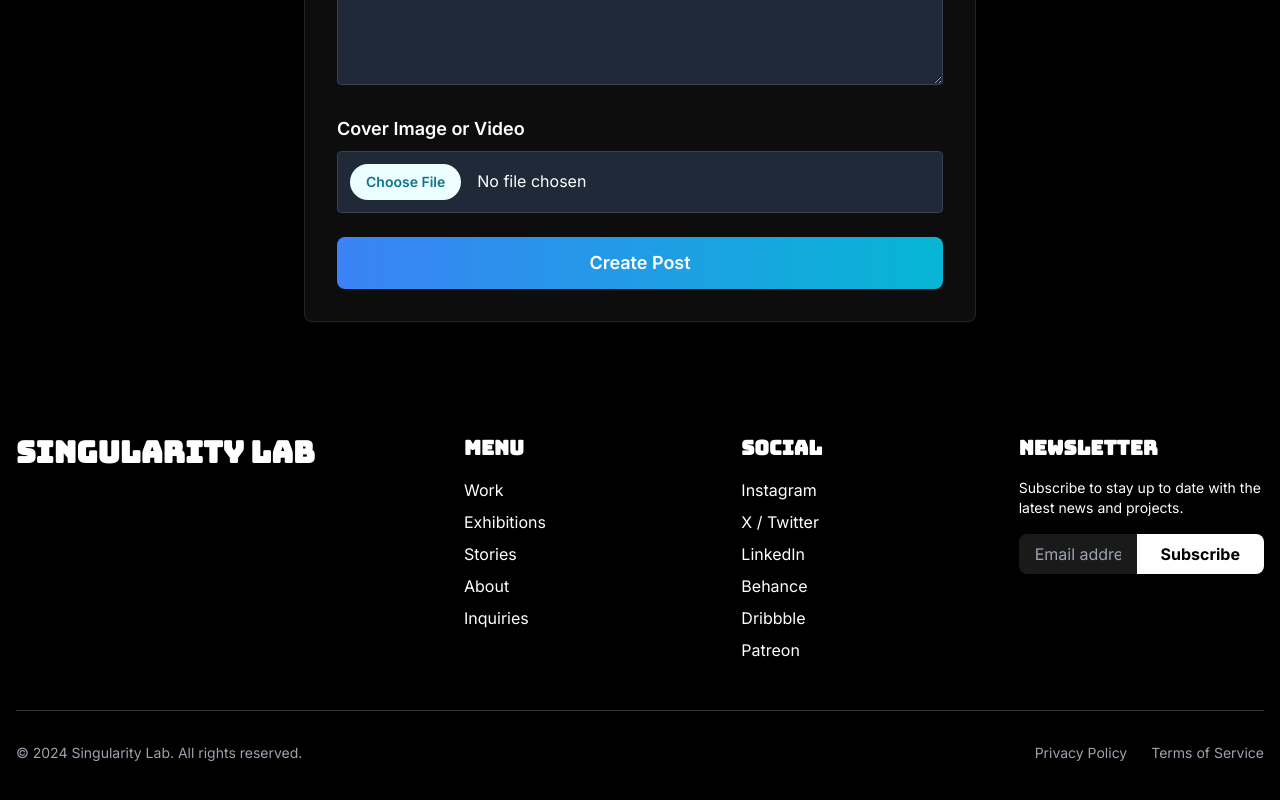
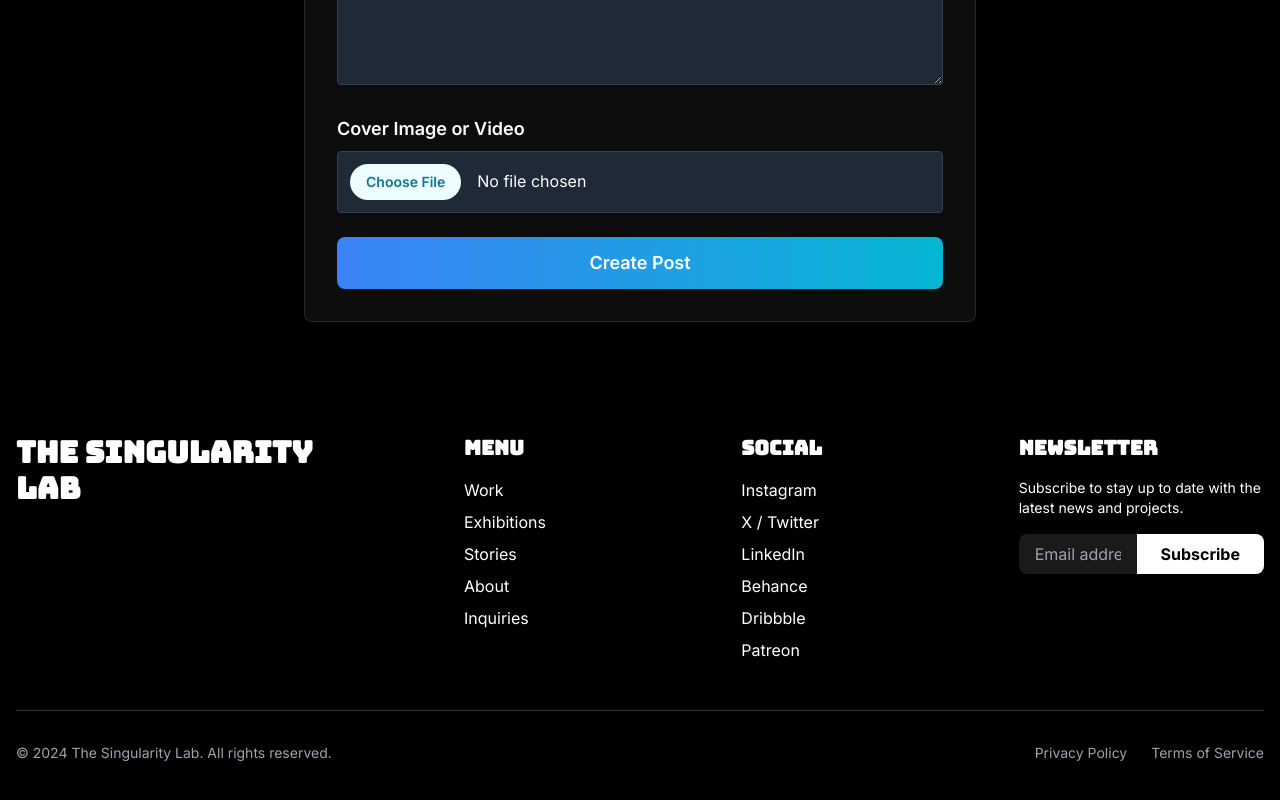
Before and after one commit to paryvendan2k26/Singularity, a React (Create React App) app: page /create-blog in a window 1280 px wide. Shown: the part 454-1254 px from the top of the page. Built offline with nearby package versions, Linux system fonts and the light colour scheme.

Commit message:
added insta and linkedin links

```diff
--- a/src/components/Footer.js
+++ b/src/components/Footer.js
@@ -54,7 +54,7 @@ const Footer = () => {
           {/* Main Title Column */}
           <div className="md:col-span-1">
             <h2 className="text-3xl md:text-3xl lg:text-3xl font-black font-heading leading-tight">
-              SINGULARITY LAB
+              The SINGULARITY LAB
             </h2>
           </div>
 
@@ -65,7 +65,7 @@ const Footer = () => {
               <h3 className="text-xl font-bold font-heading mb-4">Menu</h3>
               <ul className="space-y-2">
                 <li><a href="#" className="hover:text-gray-400">Work</a></li>
-                <li><a href="#about" className="hover:text-gray-400">Exhibitions</a></li>
+                <li><a href="#" className="hover:text-gray-400">Exhibitions</a></li>
                 <li><a href="#" className="hover:text-gray-400">Stories</a></li>
                 <li><a href="#" className="hover:text-gray-400">About</a></li>
                 <li><a href="#" className="hover:text-gray-400">Inquiries</a></li>
@@ -76,9 +76,9 @@ const Footer = () => {
             <div className="col-span-1">
               <h3 className="text-xl font-bold font-heading mb-4">Social</h3>
               <ul className="space-y-2">
-                <li><a href="#" className="hover:text-gray-400">Instagram</a></li>
+                <li><a href="http://www.instagram.com/thesingularity.srmap" className="hover:text-gray-400">Instagram</a></li>
                 <li><a href="#" className="hover:text-gray-400">X / Twitter</a></li>
-                <li><a href="#" className="hover:text-gray-400">LinkedIn</a></li>
+                <li><a href="https://www.linkedin.com/company/the-singularity-advanced-research-lab-srmap/" className="hover:text-gray-400">LinkedIn</a></li>
                 <li><a href="#" className="hover:text-gray-400">Behance</a></li>
                 <li><a href="#" className="hover:text-gray-400">Dribbble</a></li>
                 <li><a href="#" className="hover:text-gray-400">Patreon</a></li>
@@ -110,7 +110,7 @@ const Footer = () => {
 
         {/* Bottom text */}
         <div className="flex flex-col md:flex-row justify-between items-center text-sm text-gray-400">
-          <p className="mb-4 md:mb-0">© 2024 Singularity Lab. All rights reserved.</p>
+          <p className="mb-4 md:mb-0">© 2024 The Singularity Lab. All rights reserved.</p>
           <div className="flex space-x-6">
             <a href="#" className="hover:text-gray-200">Privacy Policy</a>
             <a href="#" className="hover:text-gray-200">Terms of Service</a>
```
